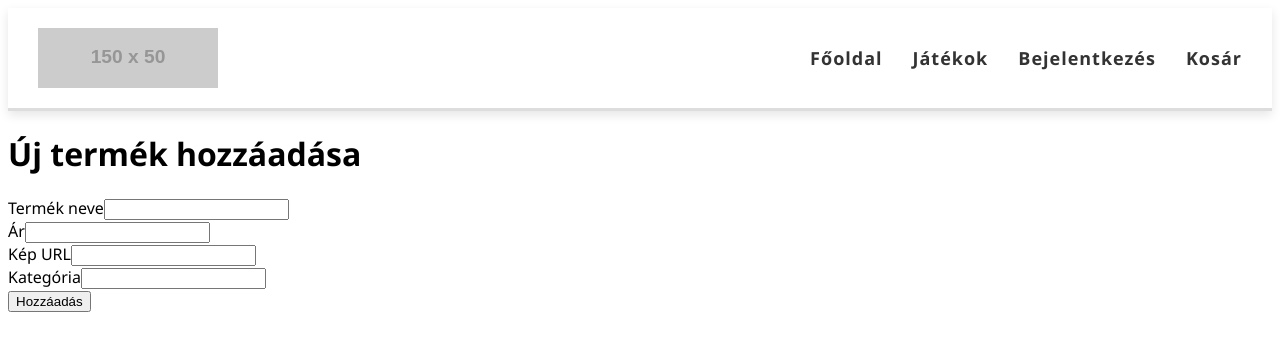
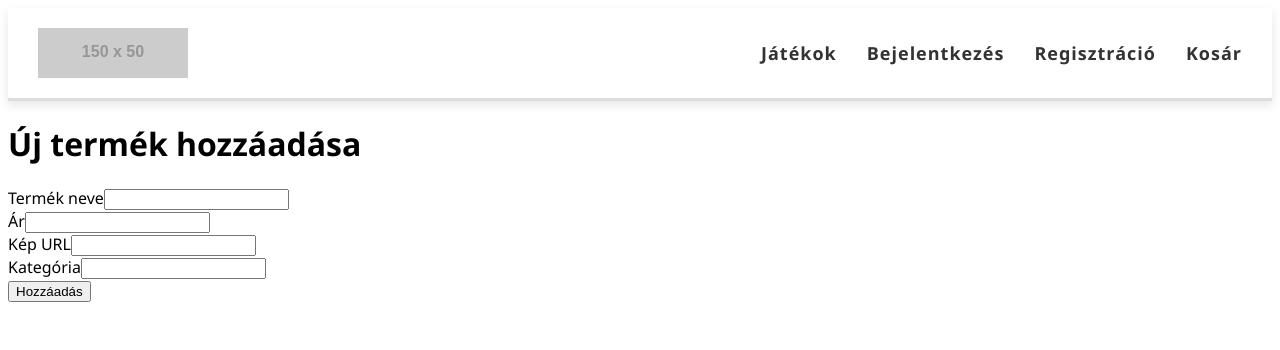
Before and after one commit to pollak-projects/ConsoleX, a Vue app in the folder Frontend/: page /Admin in a window 1280 px wide. Shown: the top 350 px of the page. Built offline with nearby package versions, Linux system fonts and the light colour scheme.

Commit message:
Navbar conponens létrehozva és be illesztve

```diff
--- /dev/null
+++ b/Frontend/src/components/Navbar.vue
@@ -0,0 +1,53 @@
+<template>
+    <div>
+        <header class="main-header fade-in-header">
+        <img alt="ConsoleX logo" src="https://placehold.co/150x50" class="logo" />
+            <div class="main-navigation">
+                <router-link to="/games" class="main-nav-link">Játékok</router-link>
+                <router-link to="/login" class="main-nav-link">Bejelentkezés</router-link>
+                <router-link to="/register" class="main-nav-link">Regisztráció</router-link>
+                <router-link to="/cart" class="main-nav-link">Kosár</router-link>
+            </div>
+        </header>
+    </div>
+</template>
+<script>
+export default {
+
+}
+</script>
+<style scoped>
+    .main-header {
+  background-color: #fff;
+  color: #333;
+  padding: 20px 30px;
+  display: flex;
+  align-items: center;
+  justify-content: space-between;
+  border-bottom: 3px solid #ddd;
+  box-shadow: 0px 4px 10px rgba(0, 0, 0, 0.1);
+  position: relative;
+  z-index: 2;
+}
+
+.main-navigation {
+  display: flex;
+  gap: 30px;
+}
+
+.main-nav-link {
+  color: #333;
+  text-decoration: none;
+  font-size: 18px;
+  font-weight: 700;
+  letter-spacing: 1px;
+  transition: color 0.3s, transform 0.3s, letter-spacing 0.3s;
+}
+
+.main-nav-link:hover {
+  color: #e91e63;
+  transform: scale(1.1);
+  text-shadow: 1px 1px 5px rgba(0, 0, 0, 0.2);
+  letter-spacing: 3px;
+}
+</style>
--- a/Frontend/src/pages/Admin.vue
+++ b/Frontend/src/pages/Admin.vue
@@ -1,14 +1,6 @@
 <template>
   <div class="admin-container">
-    <header class="header">
-      <img alt="Konzolvilág logo" src="https://placehold.co/150x50" id="navlogo" />
-      <div class="navigation">
-        <router-link to="/main" class="nav-link">Főoldal</router-link>
-        <router-link to="/games" class="nav-link">Játékok</router-link>
-        <router-link to="/login" class="nav-link">Bejelentkezés</router-link>
-        <router-link to="/cart" class="nav-link">Kosár</router-link>
-      </div>
-    </header>
+    <Navbar></Navbar>
 
     <div class="form-container">
       <header>
@@ -41,6 +33,7 @@
 
 <script>
 import axios from 'axios';
+import Navbar from '../components/Navbar.vue';
 
 export default {
   data() {
--- a/Frontend/src/pages/Cart.vue
+++ b/Frontend/src/pages/Cart.vue
@@ -1,14 +1,6 @@
 <template>
   <div class="cart-container">
-    <header class="header">
-      <img alt="Konzolvilág logo" src="https://placehold.co/150x50" />
-      <div class="navigation">
-        <router-link to="/main" class="nav-link">Főoldal</router-link>
-        <router-link to="/games" class="nav-link">Játékok</router-link>
-        <router-link to="/login" class="nav-link">Bejelentkezés</router-link>
-        <router-link to="/register" class="nav-link">Regisztráció</router-link>
-      </div>
-    </header>
+    <Navbar></Navbar>
     <main class="main">
       <div class="cart-content">
         <div class="cart-left">
@@ -45,6 +37,7 @@
 </template>
 
 <script>
+import Navbar from '../components/Navbar.vue';
 export default {
   data() {
     return {
--- a/Frontend/src/pages/Login.vue
+++ b/Frontend/src/pages/Login.vue
@@ -1,15 +1,6 @@
 <template>
   <div class="auth-container">
-    <!-- Fejléc -->
-    <header class="header">
-      <img alt="Konzolvilág logo" src="https://placehold.co/150x50" id="navlogo" />
-      <div class="navigation">
-        <router-link to="/main" class="nav-link">Főoldal</router-link>
-        <router-link to="/games" class="nav-link">Játékok</router-link>
-        <router-link to="/register" class="nav-link">Regisztráció</router-link>
-        <router-link to="/cart" class="nav-link">Kosár</router-link>
-      </div>
-    </header>
+    <Navbar></Navbar>
 
     <!-- Bejelentkezési űrlap -->
     <div class="form-container">
@@ -37,6 +28,7 @@
 </template>
 
 <script>
+import Navbar from '../components/Navbar.vue';
 export default {
   data() {
     return {
--- a/Frontend/src/pages/Main.vue
+++ b/Frontend/src/pages/Main.vue
@@ -1,15 +1,6 @@
 <template>
   <div class="main-container fade-in">
-    <header class="main-header fade-in-header">
-      <img alt="ConsoleX logo" src="https://placehold.co/150x50" class="logo" />
-      <div class="main-navigation">
-        <router-link to="/games" class="main-nav-link">Játékok</router-link>
-        <router-link to="/login" class="main-nav-link">Bejelentkezés</router-link>
-        <router-link to="/register" class="main-nav-link">Regisztráció</router-link>
-        <router-link to="/cart" class="main-nav-link">Kosár</router-link>
-      </div>
-    </header>
-
+    <Navbar><!--Ez itt a Navbár--></Navbar>
     <!-- Üdvözlő szöveg háttérképekkel -->
     <section class="hero-section fade-in">
       <div class="hero-carousel">
@@ -54,6 +45,9 @@
 </template>
 
 <script>
+import Navbar from '../components/Navbar.vue';
+
+
 export default {
   data() {
     return {
@@ -323,38 +317,4 @@ body {
   font-size: 14px;
 }
 
-/* Fejléc CSS - Az általad megadott kód */
-.main-header {
-  background-color: #fff;
-  color: #333;
-  padding: 20px 30px;
-  display: flex;
-  align-items: center;
-  justify-content: space-between;
-  border-bottom: 3px solid #ddd;
-  box-shadow: 0px 4px 10px rgba(0, 0, 0, 0.1);
-  position: relative;
-  z-index: 2;
-}
-
-.main-navigation {
-  display: flex;
-  gap: 30px;
-}
-
-.main-nav-link {
-  color: #333;
-  text-decoration: none;
-  font-size: 18px;
-  font-weight: 700;
-  letter-spacing: 1px;
-  transition: color 0.3s, transform 0.3s, letter-spacing 0.3s;
-}
-
-.main-nav-link:hover {
-  color: #e91e63;
-  transform: scale(1.1);
-  text-shadow: 1px 1px 5px rgba(0, 0, 0, 0.2);
-  letter-spacing: 3px;
-}
 </style>
--- a/Frontend/src/pages/Register.vue
+++ b/Frontend/src/pages/Register.vue
@@ -1,15 +1,6 @@
 <template>
   <div class="auth-container">
-    <!-- Fejléc -->
-    <header class="header">
-      <img alt="Konzolvilág logo" src="https://placehold.co/150x50" id="navlogo" />
-      <div class="navigation">
-        <router-link to="/main" class="nav-link">Főoldal</router-link>
-        <router-link to="/games" class="nav-link">Játékok</router-link>
-        <router-link to="/login" class="nav-link">Bejelentkezés</router-link>
-        <router-link to="/cart" class="nav-link">Kosár</router-link>
-      </div>
-    </header>
+    <Navbar></Navbar>
 
     <!-- Regisztrációs űrlap -->
     <div class="form-container">
@@ -45,6 +36,8 @@
 </template>
 
 <script>
+import Navbar from '../components/Navbar.vue';
+
 export default {
   data() {
     return {
```
